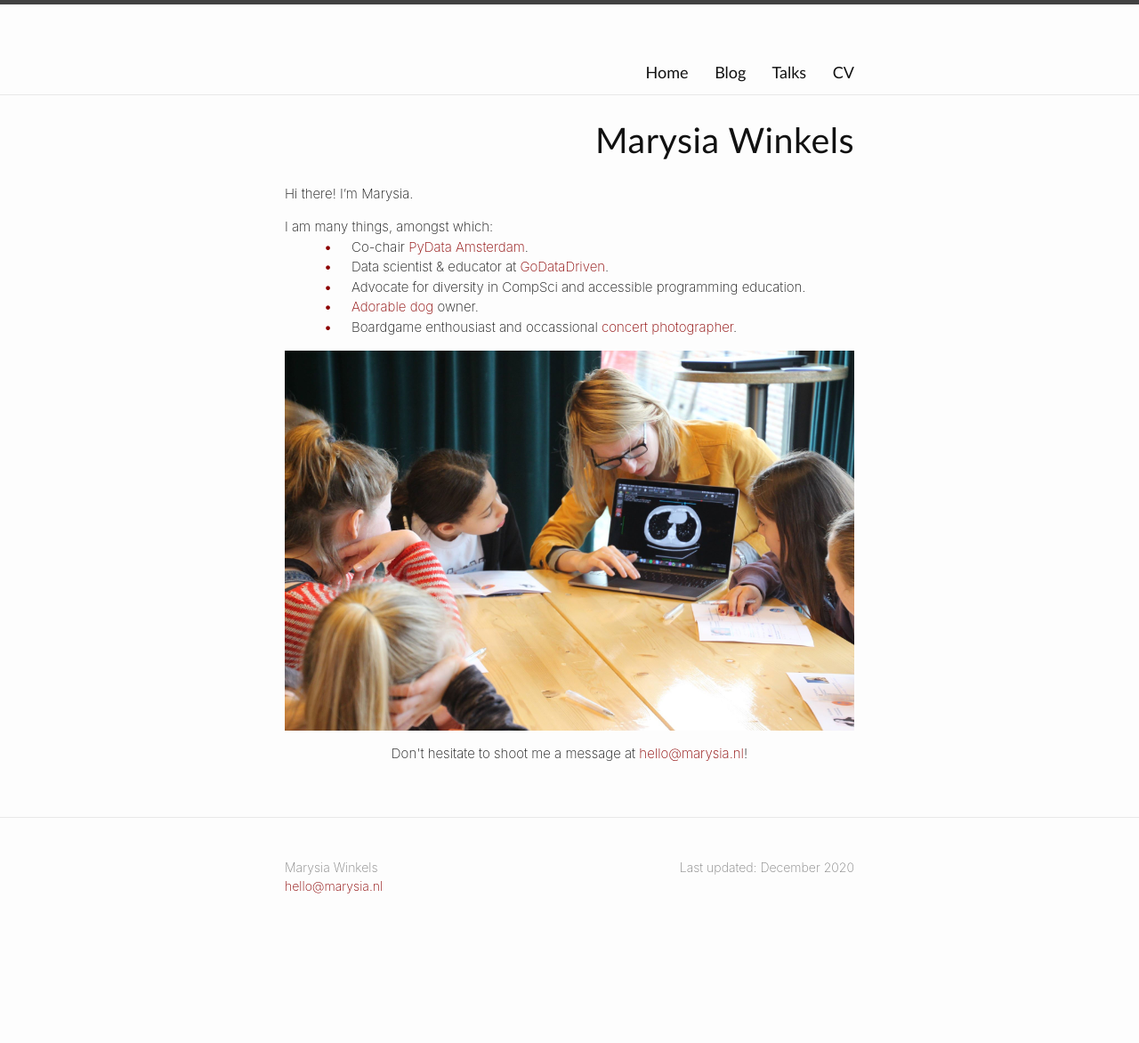
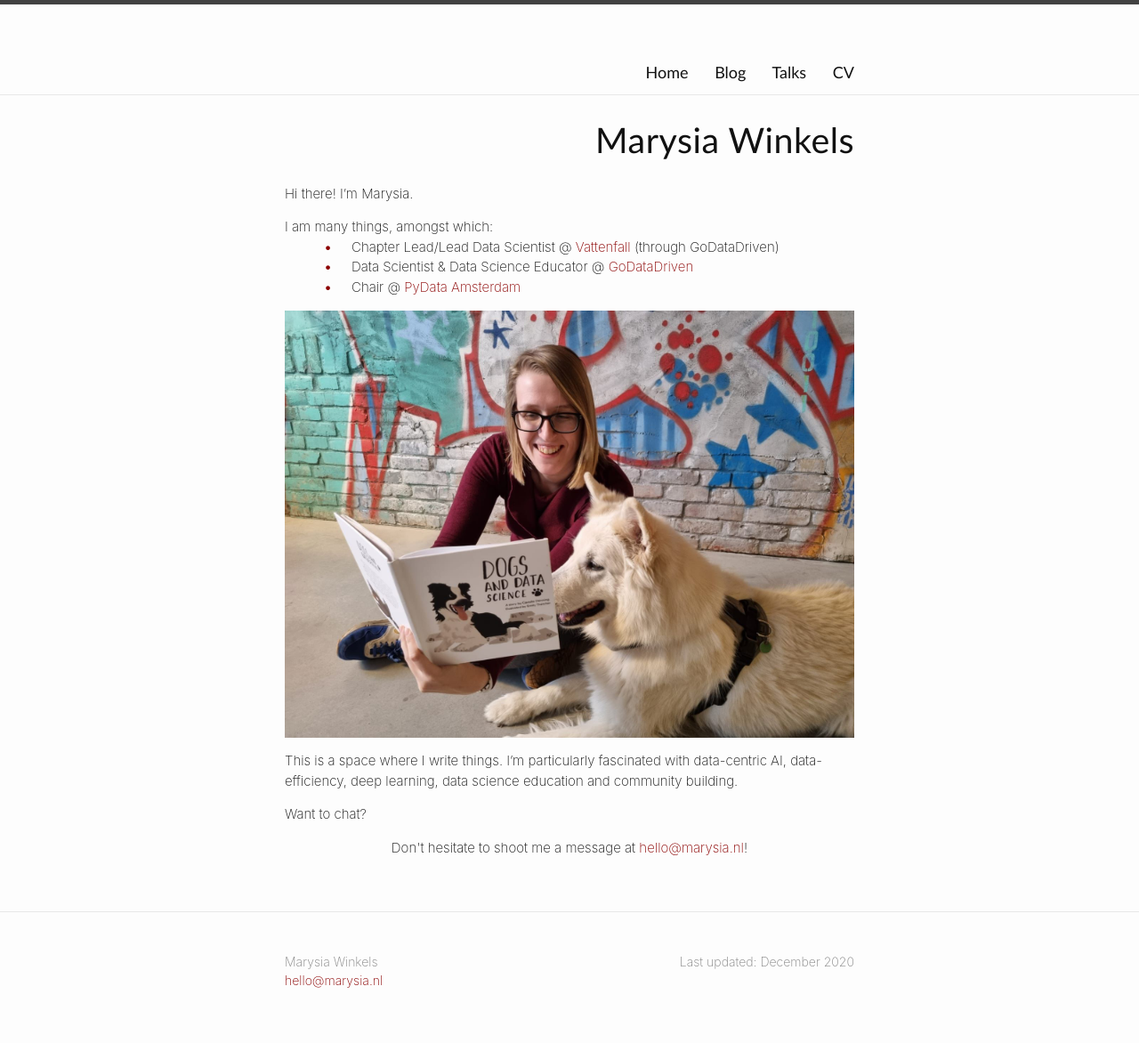
Before and after one commit to marysia/marysia.github.io, a Jekyll site: the page built from index.md, in a window 1280 px wide. Shown: the whole page at 89% size. Built offline with Jekyll 4.4.1, drawn with Linux system fonts in a browser that asks for light colours; before the commit the page ends 1066 px from its top, so only the background shows below that.

Commit message:
update bio

```diff
--- a/index.md
+++ b/index.md
@@ -11,12 +11,13 @@ title: Marysia Winkels
 Hi there! I'm Marysia.
 
 I am many things, amongst which:
-* Co-chair [PyData Amsterdam](http://amsterdam.pydata.org).
-* Data scientist & educator at [GoDataDriven](https://godatadriven.com).
-* Advocate for diversity in CompSci and accessible programming education.
-* [Adorable dog](../assets/ender.jpg) owner.
-* Boardgame enthousiast and occassional [concert photographer](https://marysia.nl/photos/).
+* Chapter Lead/Lead Data Scientist @ [Vattenfall](https://vattenfall.com) (through GoDataDriven)
+* Data Scientist & Data Science Educator @ [GoDataDriven](https://godatadriven.com)
+* Chair @ [PyData Amsterdam](http://amsterdam.pydata.org)
 
-![text](../assets/vhto-marysia.jpg)
+![text](../assets/dogdatascience.jpeg)
 
+This is a space where I write things. I'm particularly fascinated with data-centric AI, data-efficiency, deep learning, data science education and community building.
+
+Want to chat?
 <center> Don't hesitate to shoot me a message at <a href="mailto:hello@marysia.nl">hello@marysia.nl</a>! </center>
```
Also changed, not shown: assets/dogdatascience.jpeg (added).
